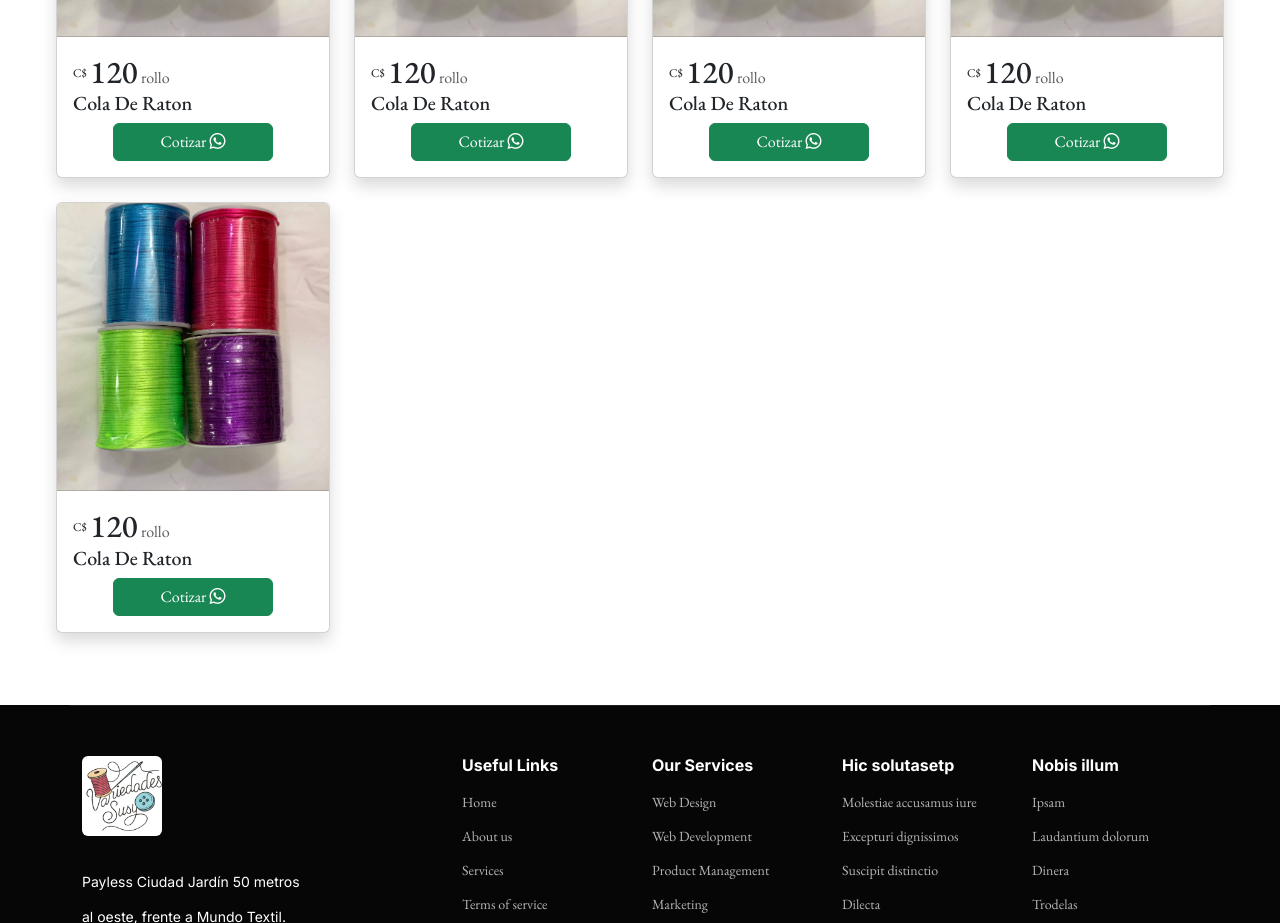
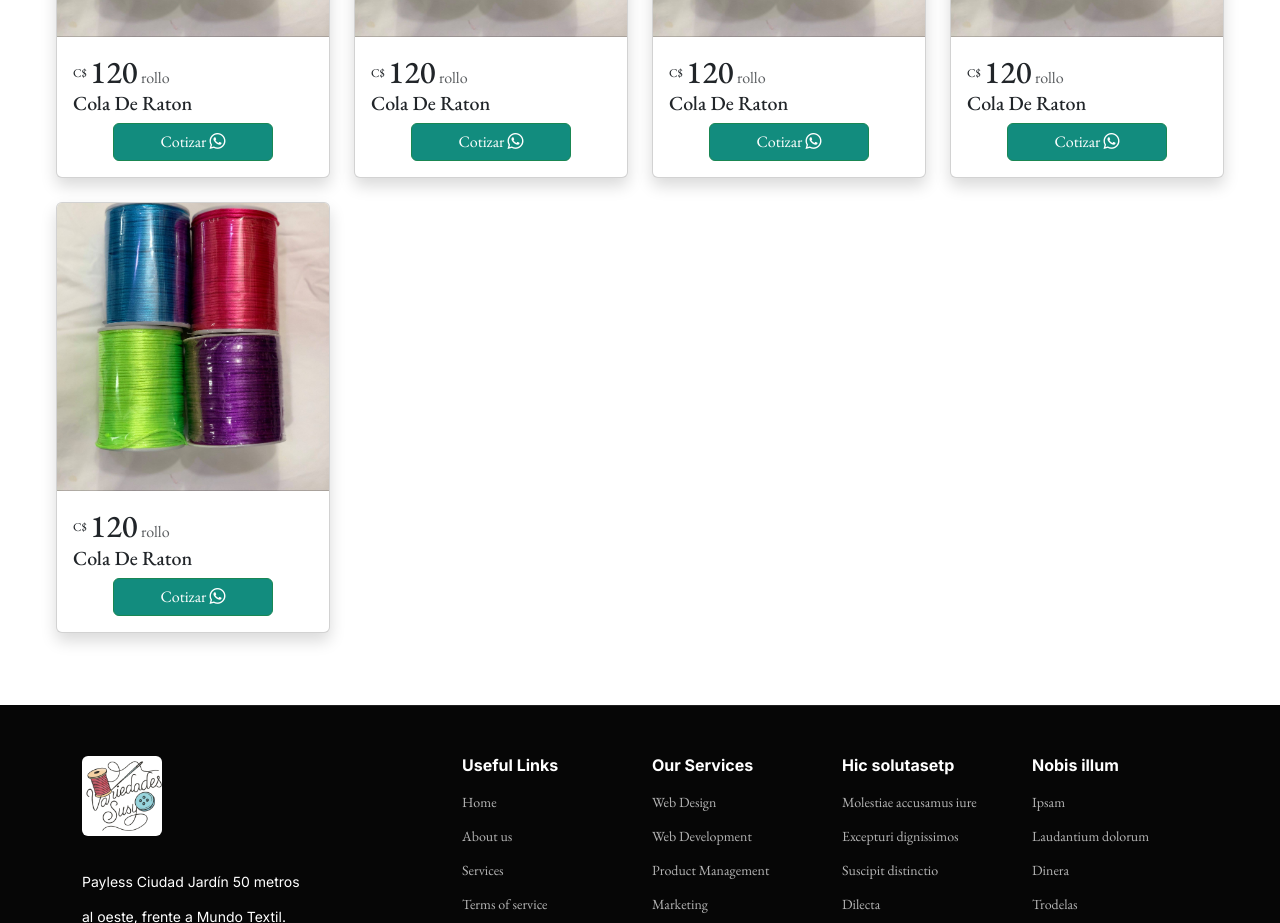
Before and after one commit to JuanchoDesarrollo/variedadessusy, a plain HTML site: page index.html in a window 1280 px wide. Shown: the part 1060-1983 px from the top of the page. Drawn offline with nearby package versions, Linux system fonts and the light colour scheme.

Commit message:
cambio de color a boton

```diff
--- a/index.html
+++ b/index.html
@@ -176,7 +176,7 @@
                         </div>
                         <div class="text-capitalize card-title h5">Cola de raton</div>
                         <div class="col-md-8 offset-md-2 ">
-                            <button type="button" class="btn btn-success rounded" style="width: 100%;" onclick="openWhatsApp()">Cotizar <i class="bi bi-whatsapp"></i></button>
+                            <button type="button" class="btn btn-success rounded" style="width: 100%; background-color: #128c7e;" onclick="openWhatsApp()">Cotizar <i class="bi bi-whatsapp"></i></button>
                         </div>
                     </div>
                 </div>
@@ -196,7 +196,7 @@
                         </div>
                         <div class="text-capitalize card-title h5">Cola de raton</div>
                         <div class="col-md-8 offset-md-2 ">
-                            <button type="button" class="btn btn-success rounded" style="width: 100%;" onclick="openWhatsApp()">Cotizar <i class="bi bi-whatsapp"></i></button>
+                            <button type="button" class="btn btn-success rounded" style="width: 100%; background-color: #128c7e;" onclick="openWhatsApp()">Cotizar <i class="bi bi-whatsapp"></i></button>
                         </div>
                     </div>
                 </div>
@@ -216,7 +216,7 @@
                         </div>
                         <div class="text-capitalize card-title h5">Cola de raton</div>
                         <div class="col-md-8 offset-md-2 ">
-                            <button type="button" class="btn btn-success rounded" style="width: 100%;" onclick="openWhatsApp()">Cotizar <i class="bi bi-whatsapp"></i></button>
+                            <button type="button" class="btn btn-success rounded" style="width: 100%; background-color: #128c7e;" onclick="openWhatsApp()">Cotizar <i class="bi bi-whatsapp"></i></button>
                         </div>
                     </div>
                 </div>
@@ -236,7 +236,7 @@
                         </div>
                         <div class="text-capitalize card-title h5">Cola de raton</div>
                         <div class="col-md-8 offset-md-2 ">
-                            <button type="button" class="btn btn-success rounded" style="width: 100%;" onclick="openWhatsApp()">Cotizar <i class="bi bi-whatsapp"></i></button>
+                            <button type="button" class="btn btn-success rounded" style="width: 100%; background-color: #128c7e;" onclick="openWhatsApp()">Cotizar <i class="bi bi-whatsapp"></i></button>
                         </div>
                     </div>
                 </div>
@@ -256,7 +256,7 @@
                         </div>
                         <div class="text-capitalize card-title h5">Cola de raton</div>
                         <div class="col-md-8 offset-md-2 ">
-                            <button type="button" class="btn btn-success rounded" style="width: 100%;" onclick="openWhatsApp()">Cotizar <i class="bi bi-whatsapp"></i></button>
+                            <button type="button" class="btn btn-success rounded" style="width: 100%; background-color: #128c7e;" onclick="openWhatsApp()">Cotizar <i class="bi bi-whatsapp"></i></button>
                         </div>
                     </div>
                 </div>
@@ -269,6 +269,7 @@
 
     <div class="container footer-top">
       <div class="row gy-4">
+
         <div class="col-lg-4 col-md-6 footer-about">
           <a href="index.html" class="logo d-flex align-items-center">
             <img src="/assets/img/logo.png" alt="" class="rounded bg-white">
```
